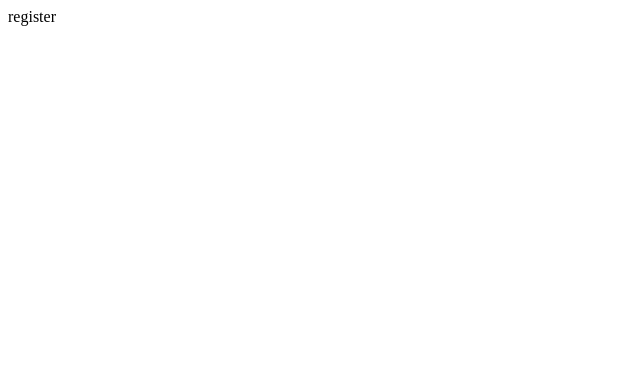
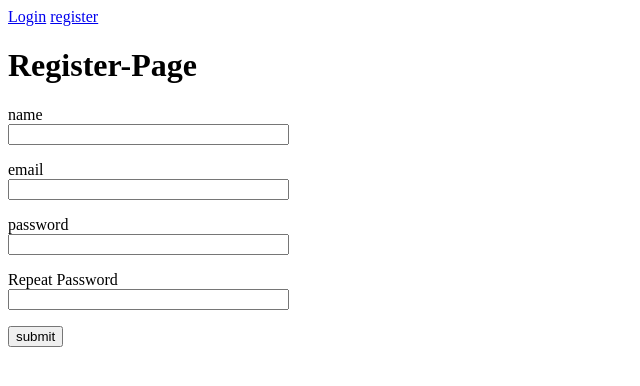
Before and after one commit to vinig79/crud_flask, a Flask app: page /register in a window 1280 px wide. Before the commit the part shown is almost empty. Shown: the top 386 px of the page, without its empty margins (0-640 px from the left). Run offline with Flask 2, Linux system fonts and the light colour scheme.

Commit message:
registration

```diff
--- a/config.py
+++ b/config.py
@@ -3,4 +3,4 @@ class Config():
     DEBUG = TESTING = True
     DATABASE_URI = "mysql+mysqlconnector://vinig79:vinig79@localhost/CRUD_FLASK"
     SQLALCHEMY_DATABASE_URI = DATABASE_URI
-    SECRETY_KEY = os.environ.get("SECRET_KEY") or "you-will-never-guess"
+    SECRET_KEY = os.environ.get("SECRET_KEY") or "you-will-never-guess"
--- a/register/form.py
+++ b/register/form.py
@@ -1,10 +1,17 @@
 from flask_wtf import FlaskForm
+from model import User
 from wtforms import StringField, EmailField, PasswordField, SubmitField
-from wtforms.validators import DataRequired
+from wtforms.validators import DataRequired, EqualTo, ValidationError
 
 
 class Register(FlaskForm):
-    nome = StringField("name", validators=[DataRequired()])
-    email = EmailField("email")
-    password = PasswordField("password")
+    name = StringField("name", validators=[DataRequired()])
+    email = EmailField("email", validators=[DataRequired()])
+    password = PasswordField("password", validators=[DataRequired()])
+    password_r = PasswordField("Repeat Password", validators=[EqualTo('password'), DataRequired()])
     submit = SubmitField("submit")
+
+    def validate_email(self, email):
+        user = User.query.filter_by(email=email.data).first()
+        if user is not None:
+            raise ValidationError("use other email")
--- a/register/register.py
+++ b/register/register.py
@@ -1,8 +1,17 @@
-from flask import Blueprint
+from flask import Blueprint, render_template, redirect, flash, url_for
+from main import db
 from register.form import Register
+from model import User
 
 register_bp = Blueprint("register", __name__)
 
 @register_bp.route("/register", methods=["GET","POST"])
 def register():
-    return "register"
+    form = Register()
+    if form.validate_on_submit():
+        u = User(name=form.name.data, email=form.email.data, password=form.password.data)
+        db.session.add(u)
+        db.session.commit()
+        flash(":)")
+        return redirect(url_for('index.index'))
+    return render_template("register.html", form=form)
--- a/templates/base.html
+++ b/templates/base.html
@@ -9,6 +9,9 @@
         {% endif %}
     </head>
     <body>
+
+         <a href="{{url_for('login.login')}}">Login</a>
+         <a href="{{url_for('register.register')}}">register</a>
          {% block content %}{% endblock %}
     </body>
 </html>
--- a/templates/index.html
+++ b/templates/index.html
@@ -3,7 +3,9 @@
      <h1>esse é o index</h1>
      {% for u in user %}
          <div class="list">
-
+             <form action="" method="post">
+                 {{ u.name }} | {{ u.email }}
+             </form>
          </div>
      {% endfor %}
 {% endblock %}
--- /dev/null
+++ b/templates/register.html
@@ -0,0 +1,33 @@
+{% extends "base.html" %}
+{% block content %}
+    <h1>Register-Page</h1>
+    <form action="" method="post" novalidate>
+        {{ form.hidden_tag() }}
+        <p>
+            {{ form.name.label}}<br>
+            {{ form.name(size=32) }}
+        </p>
+        <p>
+            {{ form.email.label }}<br>
+            {{ form.email(size=32) }}
+            {% for error in form.email.errors %}
+            <span style="color: red;">[{{ error }}]</span>
+            {% endfor %}
+        </p>
+        <p>
+            {{ form.password.label }}<br>
+            {{ form.password(size=32) }}
+            {% for error in form.password.errors %}
+            <span style="color: red;">[{{ error }}]</span>
+            {% endfor %}
+        </p>
+        <p>
+            {{ form.password_r.label }}<br>
+            {{ form.password_r(size=32) }}
+            {% for error in form.password_r.errors %}
+            <span style="color: red;">[{{ error }}]</span>
+            {% endfor %}
+        </p>
+        <p>{{ form.submit() }}</p>
+    </form>
+{% endblock %}
```
